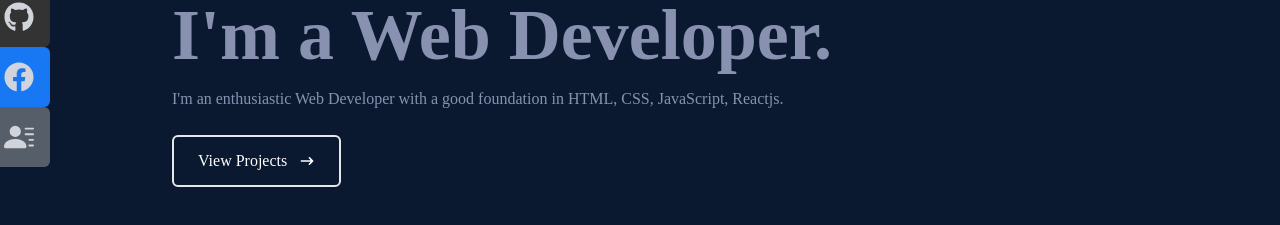
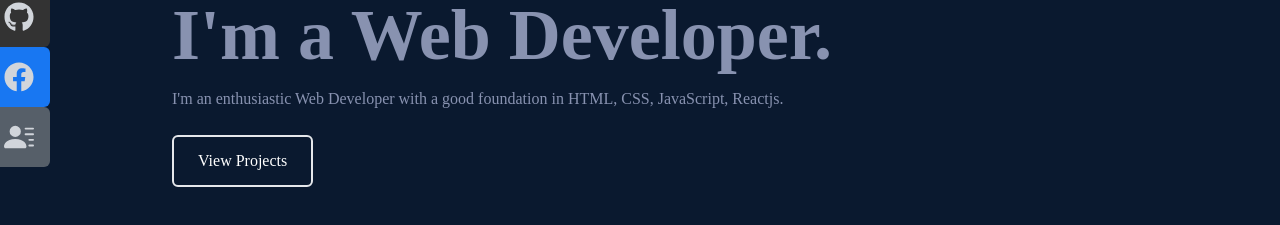
Before and after one commit to AhmedxxTa/My-React-Portfolio, a React (Create React App) app: page / in a window 1280 px wide. Shown: the part 353-578 px from the top of the page. Built offline with nearby package versions, Linux system fonts and the light colour scheme.

Commit message:
edited home

```diff
--- a/src/components/Home.jsx
+++ b/src/components/Home.jsx
@@ -1,5 +1,4 @@
 import React from "react";
-import { HiArrowNarrowRight } from "react-icons/hi";
 import { Link } from "react-scroll";
 
 const Home = () => {
@@ -19,13 +18,10 @@ const Home = () => {
         </p>
 
         <div>
-          <button className="text-white group border-2 rounded-md px-6 py-3 my-2 flex items-center hover:bg-pink-600 hover:border-pink-600 active:scale-95">
+          <button className="text-white group border-2 rounded-md px-6 py-3 my-2 flex items-center duration-100 hover:bg-pink-600 hover:border-pink-600 hover:scale-105 active:scale-95">
             <Link to="work" smooth={true} duration={500}>
               View Projects
             </Link>
-            <span className="group-hover:rotate-90 duration-300">
-              <HiArrowNarrowRight className="ml-3" />
-            </span>
           </button>
         </div>
       </div>
```
Also changed, not shown: src/assets/workImg1.png.
